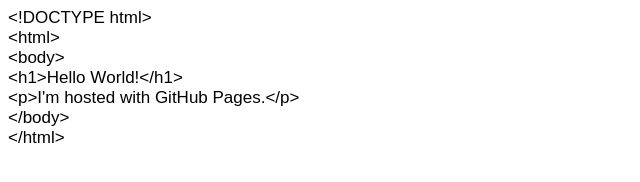
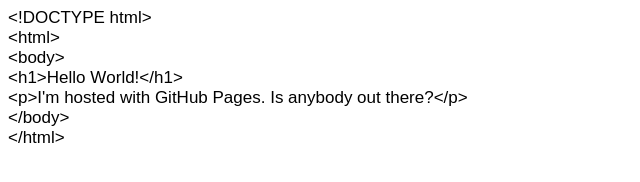
Before and after one commit to toughsell/toughsell.github.io, a plain HTML site: page index.html in a window 1280 px wide. Shown: the whole page, without its empty margins (0-640 px from the left). Drawn offline with Linux system fonts and the light colour scheme.

Commit message:
Update index.html

```diff
--- a/index.html
+++ b/index.html
@@ -7,7 +7,7 @@
   <meta name="Generator" content="Cocoa HTML Writer">
   <meta name="CocoaVersion" content="1671.6">
   <style type="text/css">
-    p.p1 {margin: 0.0px 0.0px 0.0px 0.0px; line-height: 20.0px; font: 17.0px Arial; color: #000000; -webkit-text-stroke: #eae96f}
+    p.p1 {margin: 0.0px 0.0px 0.0px 0.0px; line-height: 20.0px; font: 17.0px Arial; color: #000000; -webkit-text-stroke: #e5e75c}
     span.s1 {font-kerning: none}
   </style>
 </head>
@@ -16,7 +16,7 @@
 <p class="p1"><span class="s1">&lt;html&gt;</span></p>
 <p class="p1"><span class="s1">&lt;body&gt;</span></p>
 <p class="p1"><span class="s1">&lt;h1&gt;Hello World!&lt;/h1&gt;</span></p>
-<p class="p1"><span class="s1">&lt;p&gt;I'm hosted with GitHub Pages.&lt;/p&gt;</span></p>
+<p class="p1"><span class="s1">&lt;p&gt;I'm hosted with GitHub Pages. Is anybody out there?&lt;/p&gt;</span></p>
 <p class="p1"><span class="s1">&lt;/body&gt;</span></p>
 <p class="p1"><span class="s1">&lt;/html&gt;</span></p>
 </body>
```
